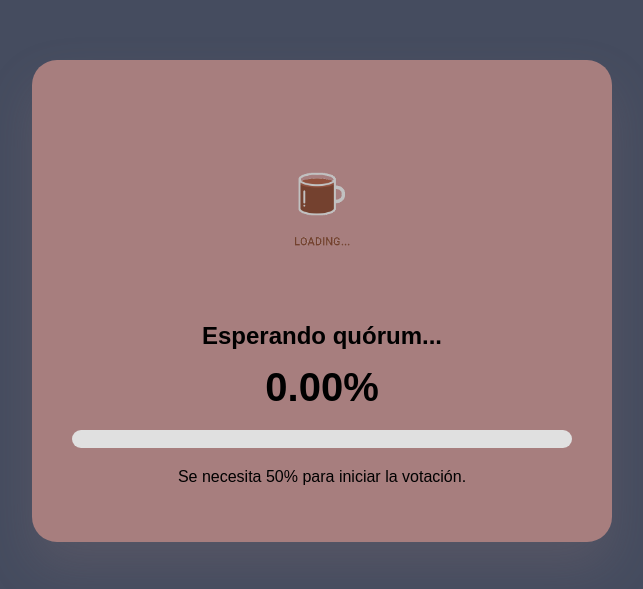
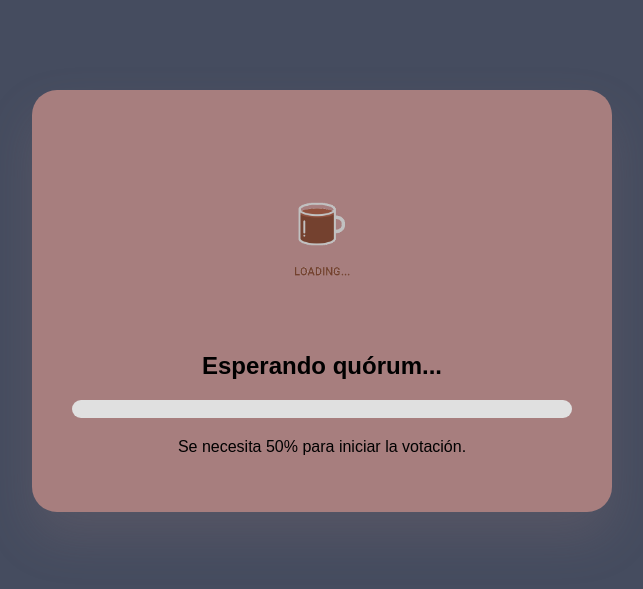
Before and after one commit to JDGrajalesAlvarez/sistema-asamblea, a React (Vite) app: page /PantallaCarga in a window 1280 px wide. Shown: the part 139-728 px from the top of the page, without its empty margins (318-961 px from the left). Built offline with nearby package versions, Linux system fonts and the light colour scheme; no server answers; the database is empty.

Commit message:
se quita el numero de progreso de pantalla carga

```diff
--- a/src/pages/PantallaCarga.jsx
+++ b/src/pages/PantallaCarga.jsx
@@ -50,7 +50,7 @@ function PantallaCarga() {
                 </h2>
 
                 <div className="carga-porcentaje">
-                    {totalCoeficiente.toFixed(2)}%
+                    {/* {totalCoeficiente.toFixed(2)}% */}
                 </div>
 
                 <div className="progress-bar-container">
```
